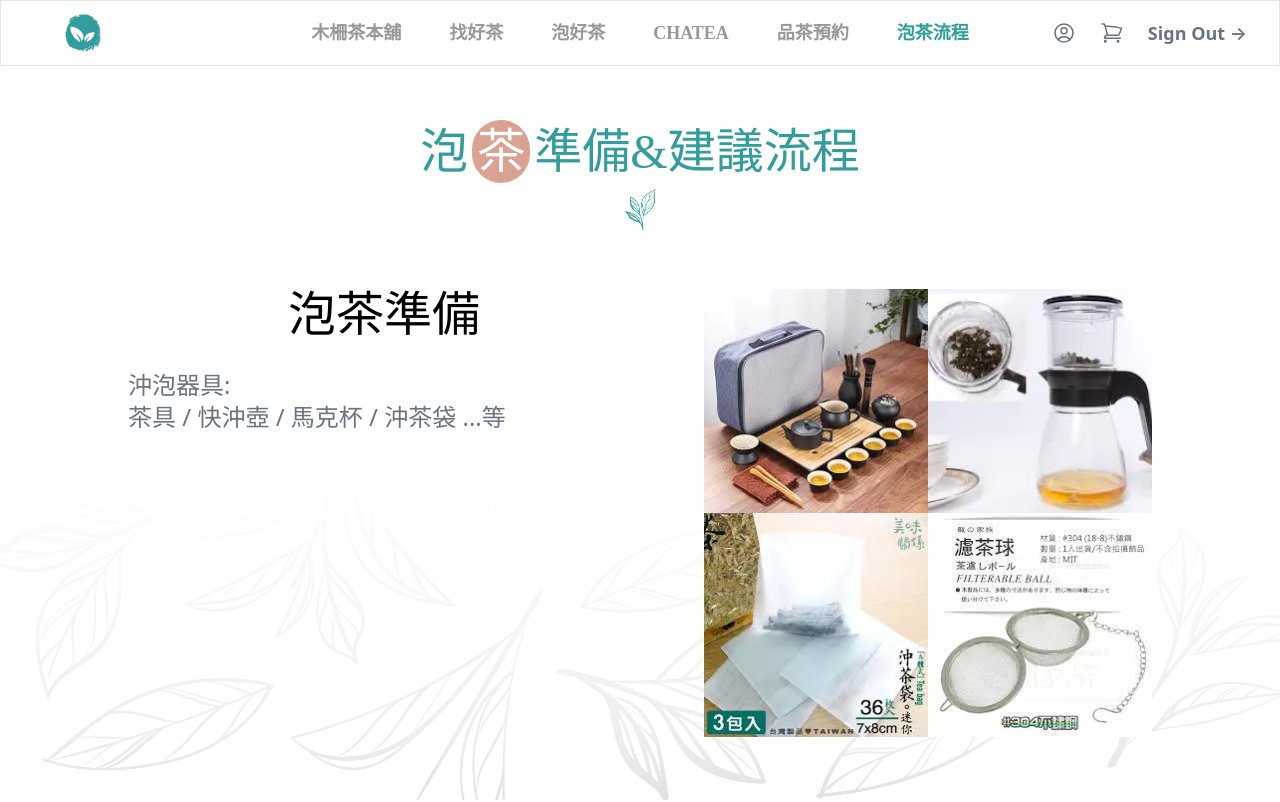
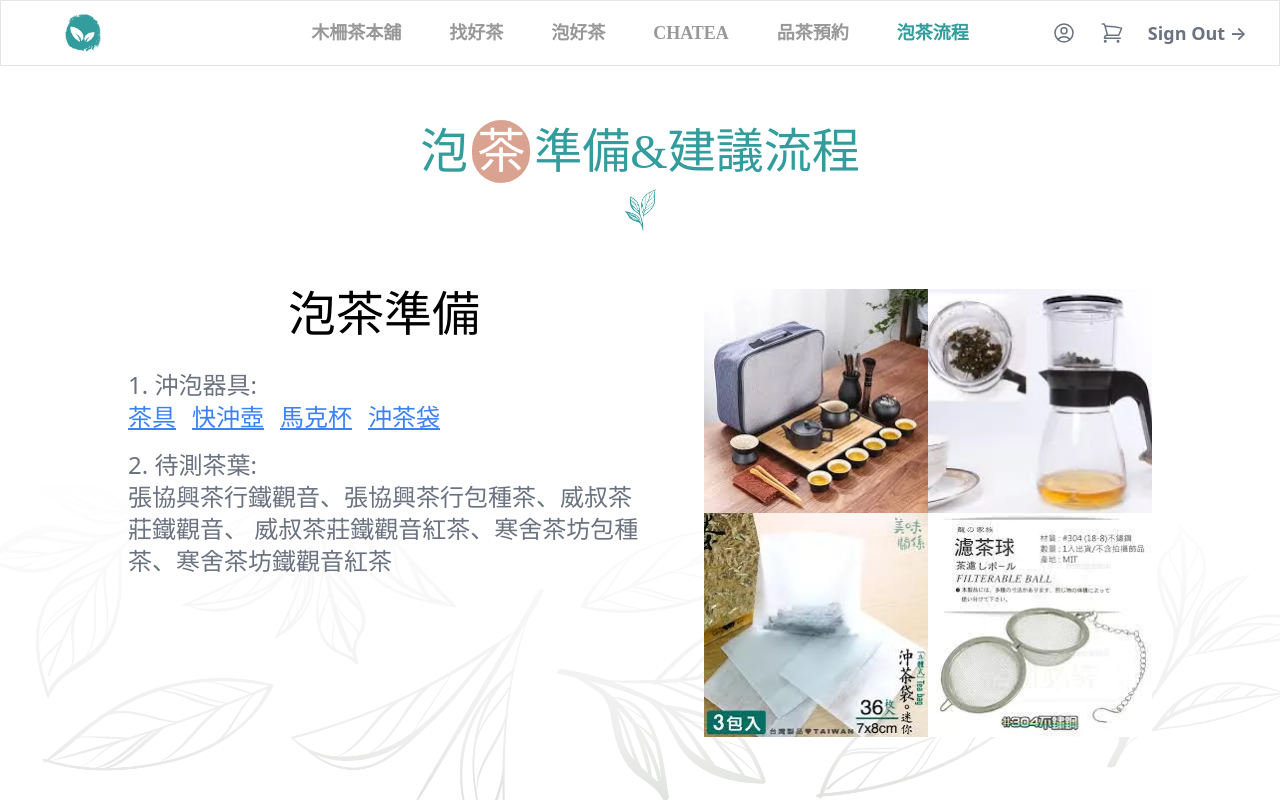
Before and after one commit to Mattis3858/graduation_with_next, a Next.js app: page /processIntro in a window 1280 px wide. Shown: the top 802 px of the page. Built offline with nearby package versions, Linux system fonts and the light colour scheme; a web font is replaced by a local one.

Commit message:
泡茶流程button

```diff
--- a/app/processIntro/ProcessIntro.js
+++ b/app/processIntro/ProcessIntro.js
@@ -1,9 +1,17 @@
 'use client';
-import React from 'react';
+import React ,{ useState } from 'react';
 import './style.css';
 
 const ProcessIntro = (props) => {
+  const [selectedTool, setSelectedTool] = useState(null);
+
+  const selectTool = (tool) => {
+    setSelectedTool(selectedTool === tool ? null : tool);
+  };
+
   return (
+
+
     <>
       <div className="page-layout ">
         <div className="flex items-center justify-center">
@@ -25,8 +33,44 @@ const ProcessIntro = (props) => {
             </div>
             <div className="pt-8 text-2xl text-gray-500">
               <div>
-                <div className="">沖泡器具:</div>
-                <div>茶具 / 快沖壺 / 馬克杯 / 沖茶袋 ...等</div>
+                <div className="">1. 沖泡器具:</div>
+                <div className="flex">
+                  {['茶具', '快沖壺', '馬克杯', '沖茶袋'].map((tool) => (
+                    <button
+                    key={tool}
+                    className={`text-blue-500 underline mr-4 ${
+                      selectedTool === tool ? 'font-bold' : ''
+                    }`}
+                    onClick={() => selectTool(tool)}
+                  >
+                  {tool}
+                    </button>
+                  ))}
+                </div>
+                {/* <div>茶具 / 快沖壺 / 馬克杯 / 沖茶袋 / 濾茶球...等</div> */}
+                {selectedTool && (
+                  <div className="mt-4">
+                    {selectedTool === '茶具' && (
+                      <div>茶具的相關文字內容</div>
+                      )}
+                    {selectedTool === '快沖壺' && (
+                      <div>快沖壺的相關文字內容</div>
+                      )}
+                    {selectedTool === '馬克杯' && (
+                      <div>馬克杯的相關文字內容</div>
+                      )}
+                    {selectedTool === '沖茶袋' && (
+                      <div>沖茶袋的相關文字內容</div>
+                      )}
+                  </div>
+                )}
+              </div>
+              <div className="pt-4">
+                <div>2. 待測茶葉:</div>
+                <div>
+                  張協興茶行鐵觀音、張協興茶行包種茶、威叔茶莊鐵觀音、
+                  威叔茶莊鐵觀音紅茶、寒舍茶坊包種茶、寒舍茶坊鐵觀音紅茶
+                </div>
               </div>
             </div>
           </div>
@@ -95,10 +139,10 @@ const ProcessIntro = (props) => {
                 3分鐘即可聞茶香， 待茶湯靜置至6分鐘後，冷卻即可享用
               </div>
               {/* <div className="text-5xl font-bold pt-6 pb-4">沖泡時間</div>
-                <div className="text-xl text-gray-500">
-                  沖泡 3 分鐘後可即取出茶葉(瀝出茶湯) 靜置 3 分鐘，即可聞茶香
-                  待茶湯靜置至六分鐘後，冷卻即可享用
-                </div>*/}
+              <div className="text-xl text-gray-500">
+                沖泡 3 分鐘後可即取出茶葉(瀝出茶湯) 靜置 3 分鐘，即可聞茶香
+                待茶湯靜置至六分鐘後，冷卻即可享用
+              </div>*/}
             </div>
           </div>
           <div className="bg-white rounded-3xl shadow-md p-4 mb-4 flex flex-col md:flex-row items-center">
@@ -118,6 +162,7 @@ const ProcessIntro = (props) => {
           </div>
         </div>
       </div>
+
     </>
   );
 };
```
